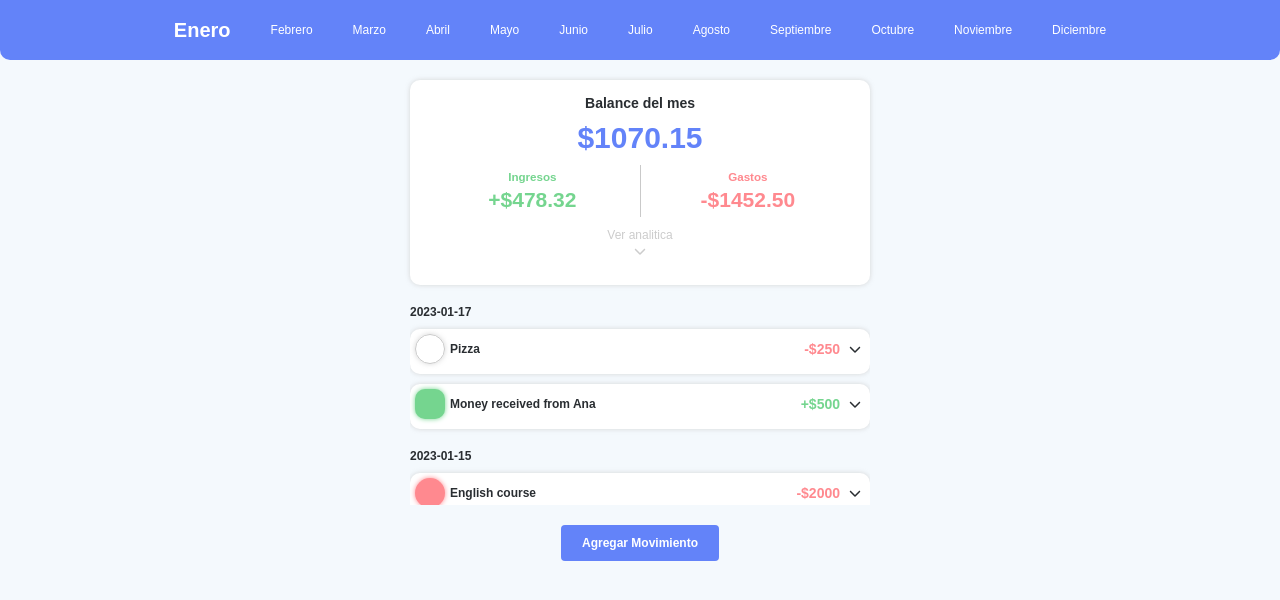
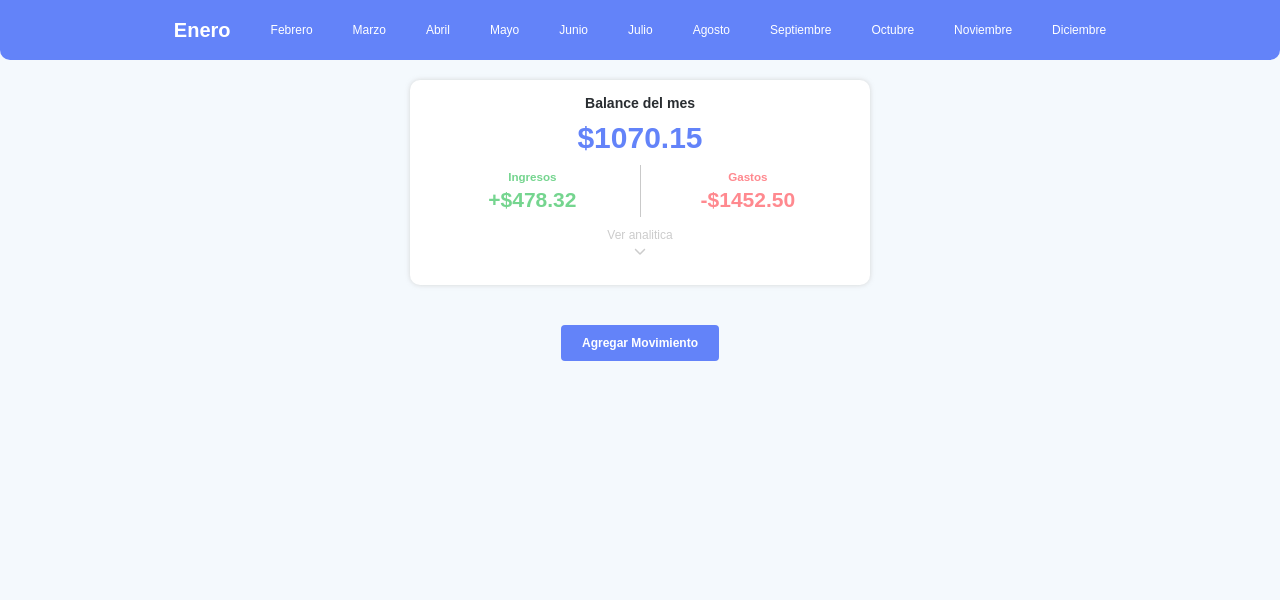
Before and after one commit to IrvingRR/control-cost-app, a React (Vite) app: page / in a window 1280 px wide. Shown: the top 600 px of the page. Built offline with nearby package versions, Linux system fonts and the light colour scheme; data requests are answered from the project's data file.

Commit message:
[Feature]: Improve filter functionality

```diff
--- a/src/components/FormAddMovement.jsx
+++ b/src/components/FormAddMovement.jsx
@@ -9,7 +9,7 @@ import { createMovementService } from '../services/movements';
 
 export const FormAddMovement = ({ handleCloseModal }) => {
 
-  const { createMovement } = useContext(MainContext);
+  const { createMovement, filterMovementsByMonth } = useContext(MainContext);
 
   const initialValues = {
     title: {  value: null, required: true },
@@ -27,6 +27,7 @@ export const FormAddMovement = ({ handleCloseModal }) => {
 
     const newMovement = await createMovementService(data);
     createMovement(newMovement);
+    filterMovementsByMonth(data.month);
 
     handleCloseModal();
     handleReset(e);
--- a/src/components/HistoryElement.jsx
+++ b/src/components/HistoryElement.jsx
@@ -1,7 +1,9 @@
 import { HistoryElementContainer } from "../styled/components/historyElement.styles";
 import { HistoryCost } from "./HistoryCost";
+import { formatDateHelper } from "../helpers";
 
 export const HistoryElement = ({ data }) => {
+
   return (
     <HistoryElementContainer>
         {/* <strong>Hoy - 7 Jul</strong> */}
--- a/src/components/MonthFilter.jsx
+++ b/src/components/MonthFilter.jsx
@@ -1,4 +1,4 @@
-import { useState, useContext } from 'react';
+import { useContext } from 'react';
 import { MonthsContainer, MonthElement } from "../styled/components/monthFilter.styles";
 import { MainContext } from '../contexts/MainContext';
 
@@ -7,17 +7,15 @@ const months = ['Enero', 'Febrero', 'Marzo', 'Abril', 'Mayo', 'Junio', 'Julio',
 export const MonthFilter = () => {
 
   const { filterMovementsByMonth, filter } = useContext(MainContext);
-  const [monthSelected, setMonthSelected] = useState(filter);
 
   const handleSelectMonth = (month) => {
-    setMonthSelected(month);
     filterMovementsByMonth(month);
   };
 
   return (
     <MonthsContainer>
       { months.map((month, index) => (
-        <MonthElement onClick={ () => handleSelectMonth(month) } key={`${month}-${index}`} selected={ monthSelected === month }>{ month }</MonthElement>
+        <MonthElement onClick={ () => handleSelectMonth(month) } key={`${month}-${index}`} selected={ filter === month }>{ month }</MonthElement>
       )) }
     </MonthsContainer>
   );
--- a/src/data/index.json
+++ b/src/data/index.json
@@ -1,174 +1,14 @@
 {
   "movements": [
     {
-      "id": 1,
-      "title": "Buy the dinner",
-      "amount": 220,
-      "type": "income",
-      "category": "common",
-      "date": "06/07/2023",
+      "title": "Hello March",
+      "amount": 500,
+      "date": "2023-03-23",
       "description": null,
-      "month": "Julio"
-    },
-    {
-      "id": "2",
-      "title": "Pay Netflix",
-      "amount": 130,
-      "type": "spent",
-      "category": "common",
-      "date": "06/07/2023",
-      "description": null,
-      "month": "Julio"
-    },
-    {
-      "id": 3,
-      "title": "Ana transaction",
-      "amount": 300,
-      "type": "income",
-      "category": "transaction",
-      "date": "08/07/2023",
-      "description": null,
-      "month": "Julio"
-    },
-    {
-      "id": 4,
-      "title": "Course transaction",
-      "amount": 1500,
-      "type": "spent",
-      "category": "pay",
-      "date": "06/07/2023",
-      "description": null,
-      "month": "Julio"
-    },
-    {
-      "id": 5,
-      "title": "Buy Nintendo Switch",
-      "amount": 15000,
-      "type": "income",
-      "category": "transaction",
-      "date": "04/02/2023",
-      "description": null,
-      "month": "Febrero"
-    },
-    {
-      "id": 6,
-      "title": "Buy bownless",
-      "amount": 150,
-      "type": "spent",
-      "category": "pay",
-      "date": "04/02/2023",
-      "description": null,
-      "month": "Febrero"
-    },
-    {
-      "id": 7,
-      "title": "Go to the dentist",
-      "amount": 300,
-      "type": "spent",
-      "category": "transaction",
-      "date": "20/12/2023",
-      "description": null,
-      "month": "Diciembre"
-    },
-    {
-      "id": 8,
-      "title": "Veterinarian",
-      "amount": 200,
-      "type": "spent",
-      "category": "pay",
-      "date": "14/03/2023",
-      "description": null,
-      "month": "Marzo"
-    },
-    {
-      "id": 9,
-      "title": "Pub",
-      "amount": 600,
-      "type": "spent",
-      "category": "common",
-      "date": "08/07/2023",
-      "description": null,
-      "month": "Julio"
-    },
-    {
-      "id": 10,
-      "title": "Sister party",
-      "amount": 1800,
-      "type": "spent",
-      "category": "common",
-      "date": "14/03/2023",
-      "description": null,
-      "month": "Marzo"
-    },
-    {
-      "id": 11,
-      "title": "Travel",
-      "amount": 4000,
-      "type": "spent",
-      "category": "common",
-      "date": "15/03/2023",
-      "description": null,
-      "month": "Marzo"
-    },
-    {
-      "title": "Gift to my friend",
-      "amount": 300,
-      "type": "spent",
-      "category": "common",
-      "date": "07/07/2023",
-      "description": null,
-      "month": "Julio",
-      "id": 12
-    },
-    {
-      "title": "Pizza",
-      "amount": 250,
-      "date": "2023-04-17",
-      "description": null,
-      "category": "common",
-      "type": "spent",
-      "month": "Abril",
-      "id": 13
-    },
-    {
-      "title": "Coca cola",
-      "amount": 20,
-      "date": "2023-04-12",
-      "description": null,
-      "category": "common",
-      "type": "spent",
-      "month": "Abril",
-      "id": 14
-    },
-    {
-      "title": "Pizza",
-      "amount": 250,
-      "date": "2023-01-17",
-      "description": null,
-      "category": "common",
-      "type": "spent",
-      "month": "Enero",
-      "id": 15
-    },
-    {
-      "title": "English course",
-      "amount": 2000,
-      "date": "2023-01-15",
-      "description": null,
-      "category": "pay",
-      "type": "spent",
-      "month": "Enero",
-      "id": 16
-    },
-    {
-      "title": "Money received from Ana",
-      "amount": 500,
-      "date": "2023-01-17",
-      "description": "I received money from Ana",
       "category": "transaction",
       "type": "income",
-      "month": "Enero",
-      "id": 17
+      "month": "Marzo",
+      "id": 1
     }
   ]
 }
--- /dev/null
+++ b/src/helpers/formatDate.js
@@ -0,0 +1,13 @@
+import { getMonthHelper } from "./getMonth";
+
+export const formatDateHelper = (date) => {
+    if(!date) return;
+
+    const dateMovement = new Date(date);
+    const month = getMonthHelper(date);
+
+    const dateFormatted = `${dateMovement.getDate()} ${month}`;
+
+    console.log(dateFormatted);
+
+};
--- a/src/helpers/index.js
+++ b/src/helpers/index.js
@@ -1,3 +1,4 @@
+export * from './formatDate';
 export * from './getMonth';
 export * from './orderMovements';
 export * from './prepareData';
```
